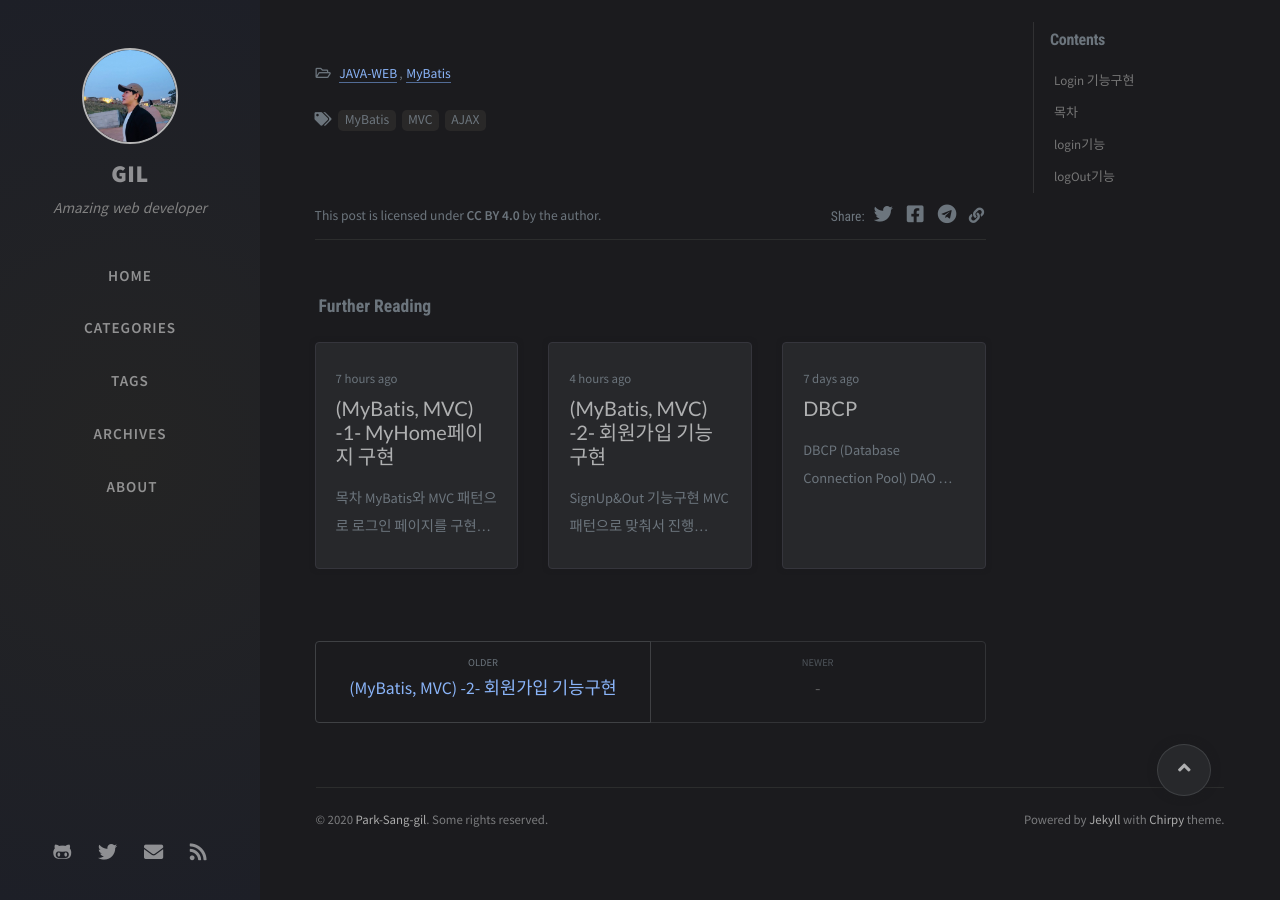
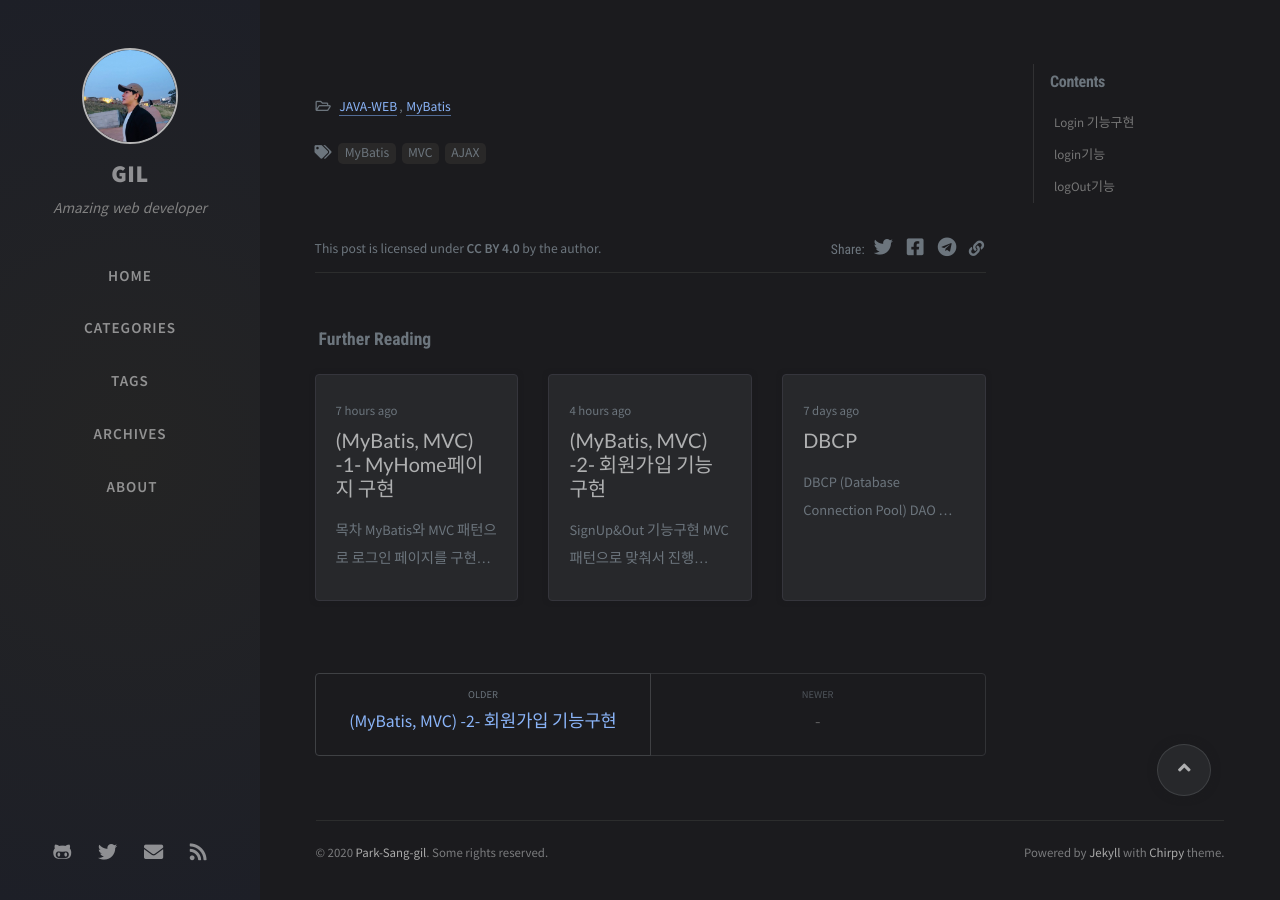
Before and after one commit to fkdl3010/fkdl3010.github.io, a Jekyll site: the page built from _posts/myHome/2020-12-26-MYHOME(3)-login&logout.md, in a window 1280 px wide and 900 px high, scrolled down 5589 px. Built offline with Jekyll 4.4.1, drawn with Linux system fonts in a browser that asks for light colours; nearby versions of some CDN libraries; comment, search, counter and statistics services are not loaded; before the commit the page ends 6456 px from its top, so only the background shows below that.

Commit message:
add br tag

```diff
--- a/_posts/myHome/2020-12-26-MYHOME(3)-login&logout.md
+++ b/_posts/myHome/2020-12-26-MYHOME(3)-login&logout.md
@@ -26,7 +26,9 @@ tags: [MyBatis, MVC, AJAX]
 > index.jsp에서부터 시작합니다.
 > 기능구현 및 페이지 이동의 경로는 .member의 suffix값을 가집니다.
 
-## 목차
+<br>
+
+_목차_
 
 - [login기능](#login기능)
   - [- index의 로그인페이지 이동 버튼](#--index의-로그인페이지-이동-버튼)
```
Also changed, not shown: _posts/myHome/2020-12-26-MYHOME(2)-SignUp&Out.md (+3 -1 lines).
